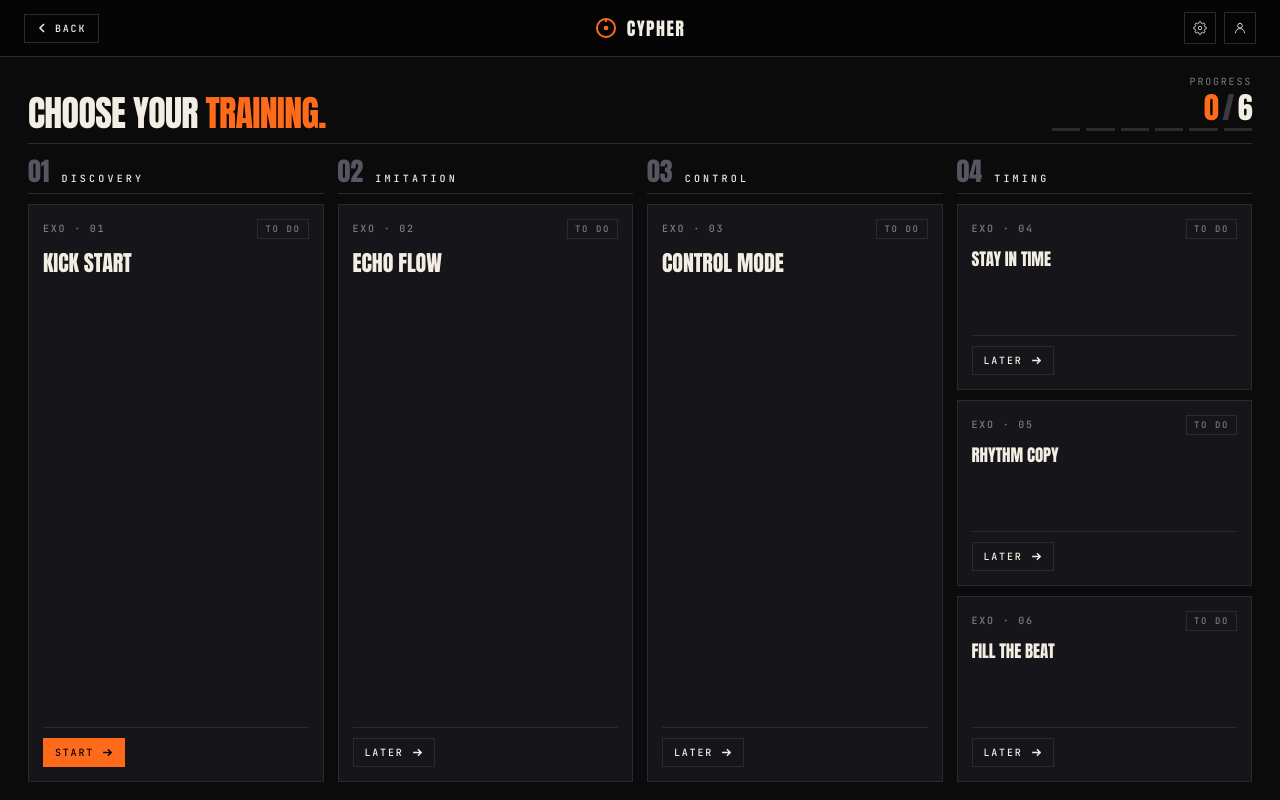
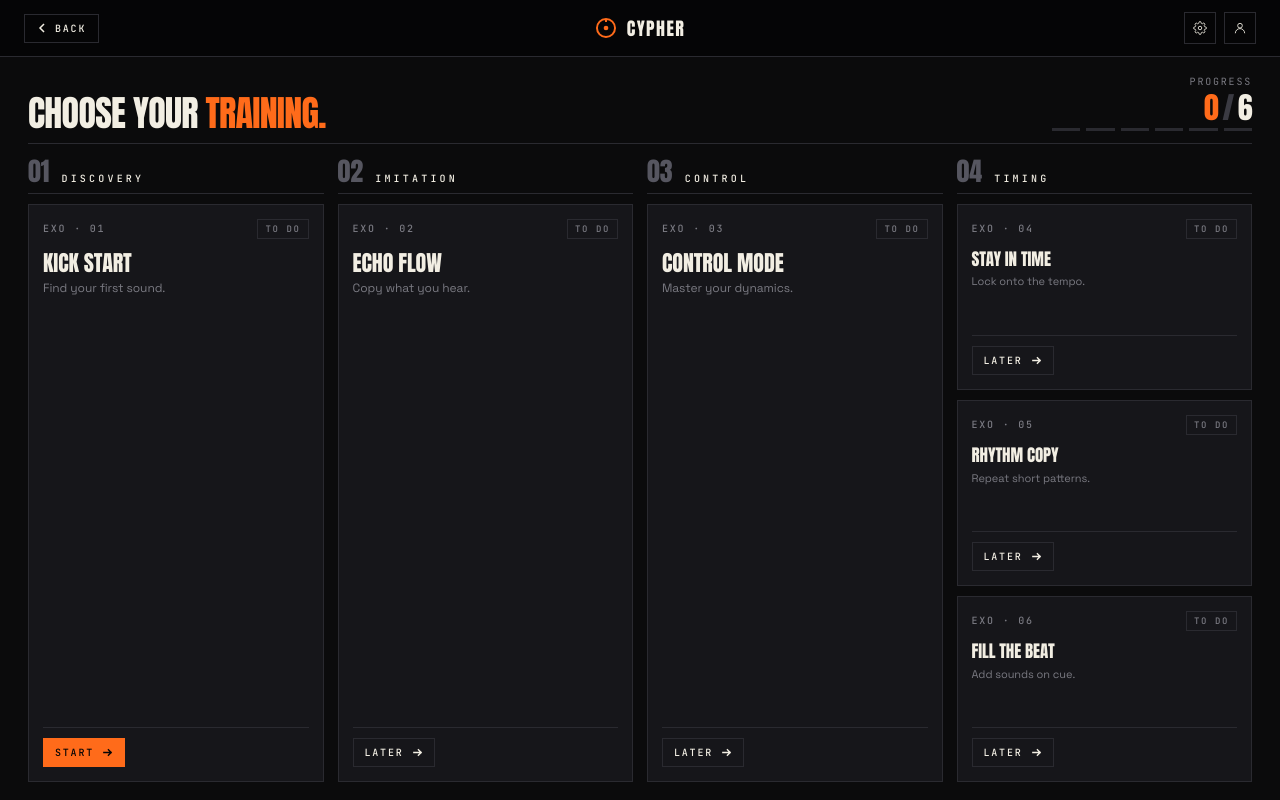
Before and after one commit to ONEmanLAW/Cypher, a Vue app: page / in a window 1280 px wide. Built offline with nearby package versions, Linux system fonts and the light colour scheme.

Commit message:
Added short description for HomeView for each exercises.

```diff
--- a/src/views/HomeView.vue
+++ b/src/views/HomeView.vue
@@ -10,25 +10,31 @@
   {
     n: '01',
     name: 'Discovery',
-    exos: [{ id: '01', name: 'Kick Start' }],
+    exos: [
+      { id: '01', name: 'Kick Start', desc: 'Find your first sound.' },
+    ],
   },
   {
     n: '02',
     name: 'Imitation',
-    exos: [{ id: '02', name: 'Echo Flow' }],
+    exos: [
+      { id: '02', name: 'Echo Flow', desc: 'Copy what you hear.' },
+    ],
   },
   {
     n: '03',
     name: 'Control',
-    exos: [{ id: '03', name: 'Control Mode' }],
+    exos: [
+      { id: '03', name: 'Control Mode', desc: 'Master your dynamics.' },
+    ],
   },
   {
     n: '04',
     name: 'Timing',
     exos: [
-      { id: '04', name: 'Stay in Time' },
-      { id: '05', name: 'Rhythm Copy' },
-      { id: '06', name: 'Fill the Beat' },
+      { id: '04', name: 'Stay in Time', desc: 'Lock onto the tempo.' },
+      { id: '05', name: 'Rhythm Copy', desc: 'Repeat short patterns.' },
+      { id: '06', name: 'Fill the Beat', desc: 'Add sounds on cue.' },
     ],
   },
 ]
@@ -169,6 +175,7 @@
               </div>
 
               <div class="card-name">{{ exo.name }}</div>
+              <p class="card-desc">{{ exo.desc }}</p>
 
               <div class="card-spacer" />
 
@@ -449,6 +456,16 @@
 }
 .card.dense .card-name { font-size: 17px; }
 
+.card-desc {
+  margin: 6px 0 0;
+  font-family: var(--font-ui);
+  font-size: 12px;
+  line-height: 1.4;
+  color: var(--fg-muted);
+  letter-spacing: -0.005em;
+}
+.card.dense .card-desc { font-size: 11px; }
+
 .card-spacer { flex: 1; min-height: 8px; }
 
 .card-foot {
```
